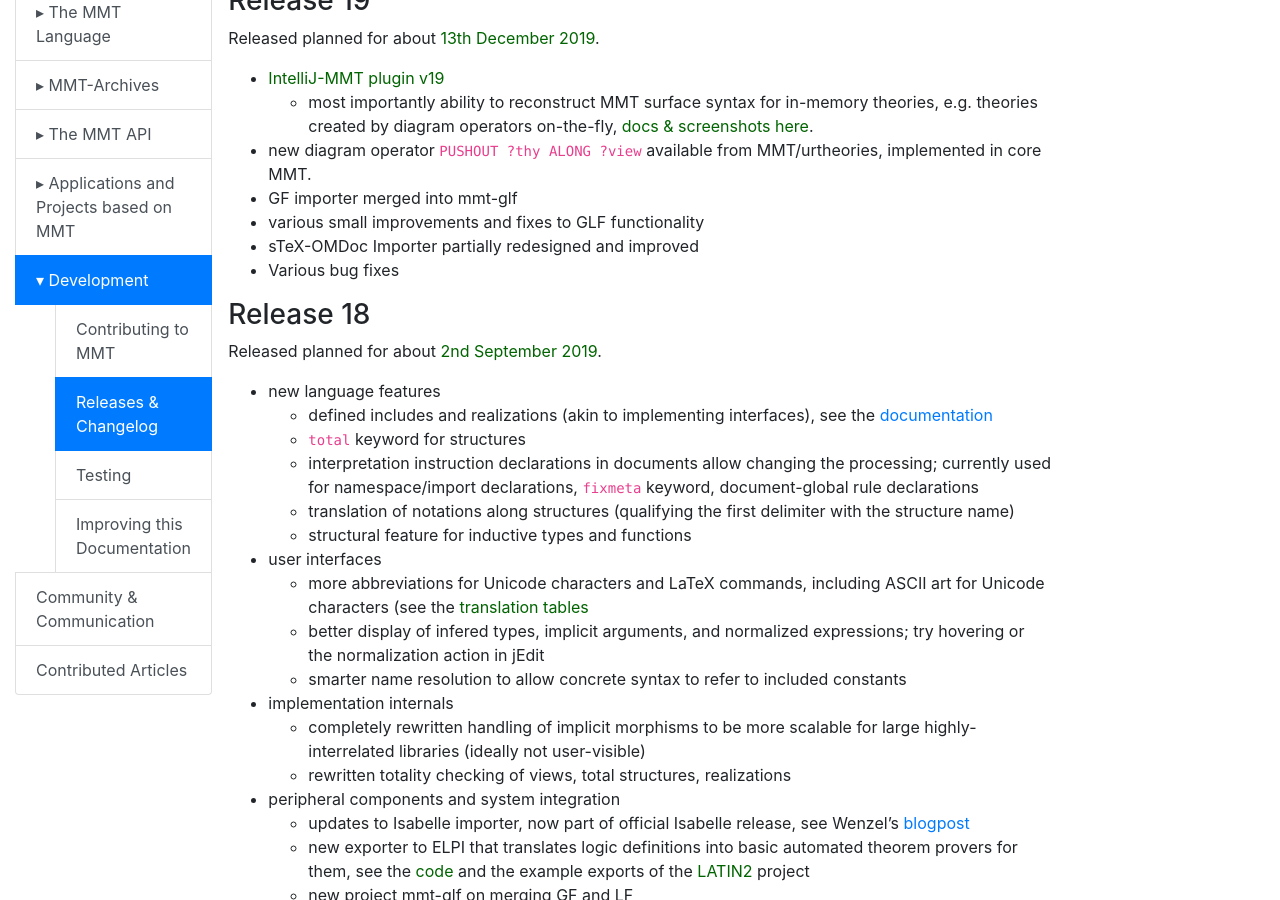
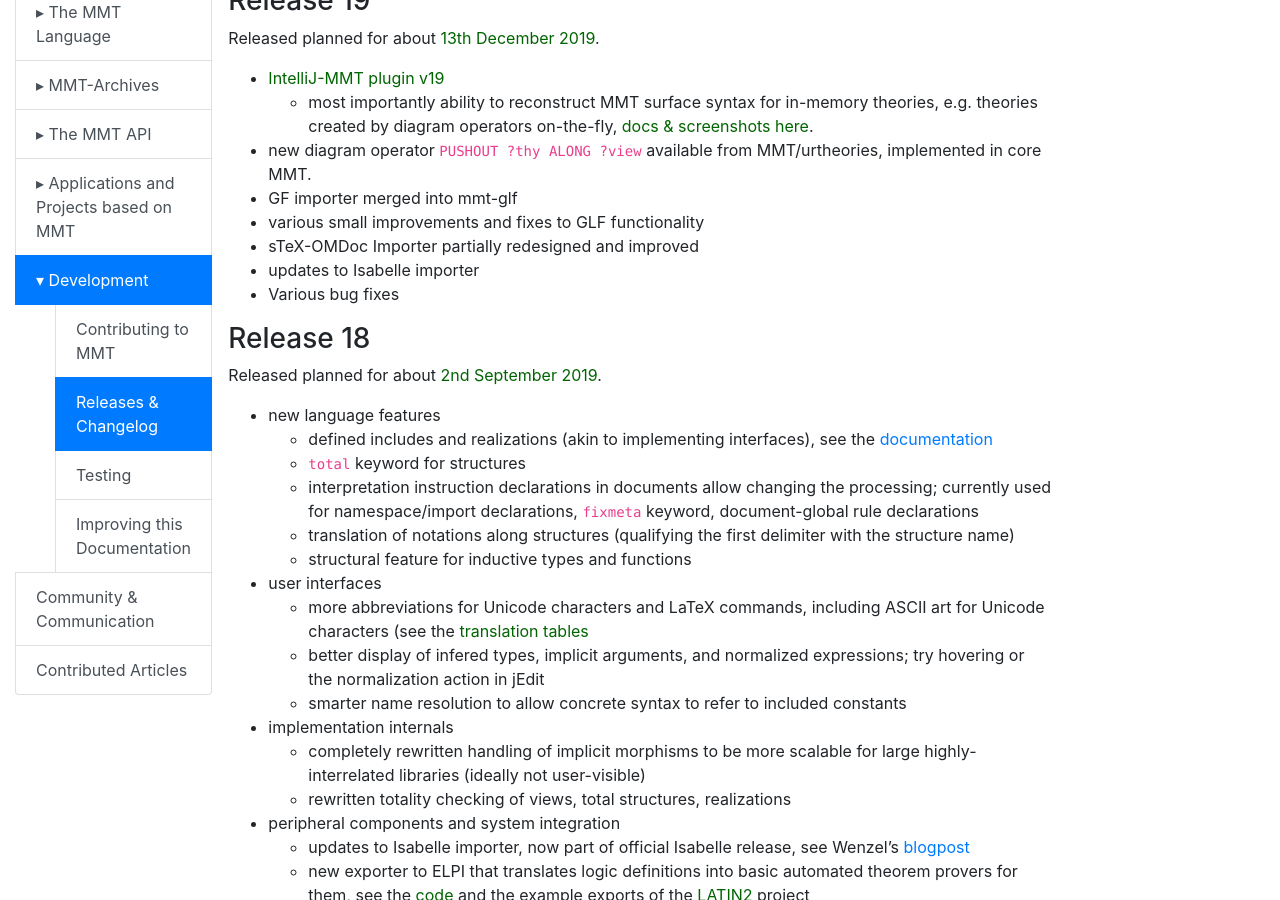
Before and after one commit to UniFormal/uniformal.github.io, a Jekyll site: the page built from doc/development/releases.md, in a window 1280 px wide and 900 px high, scrolled down 319 px. Built offline with Jekyll 4.4.1, drawn with Linux system fonts in a browser that asks for light colours.

Commit message:
Update releases.md

```diff
--- a/doc/development/releases.md
+++ b/doc/development/releases.md
@@ -21,6 +21,7 @@
 - GF importer merged into mmt-glf
 - various small improvements and fixes to GLF functionality
 - sTeX-OMDoc Importer partially redesigned and improved
+- updates to Isabelle importer
 - Various bug fixes
 
 ### Release 18
```
